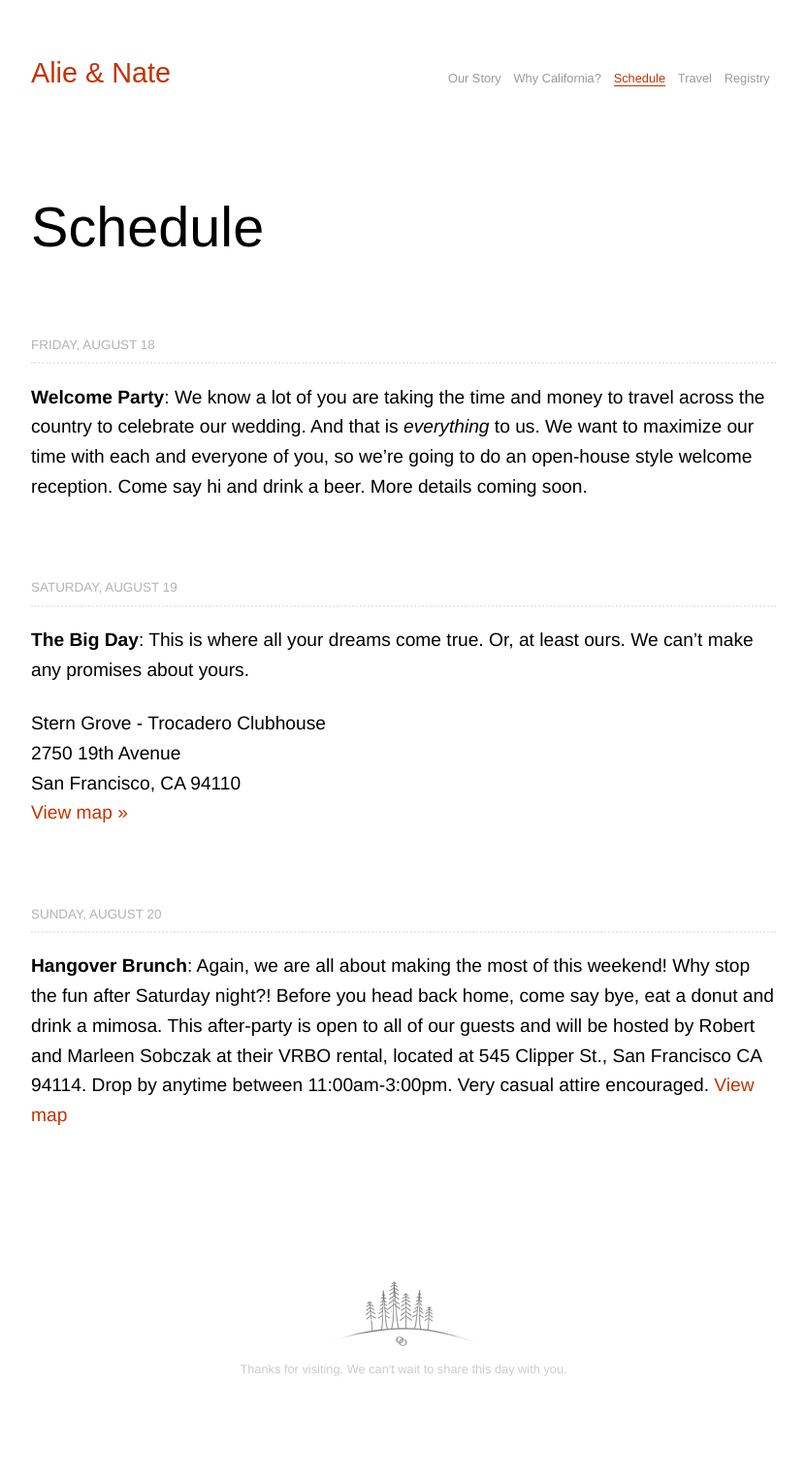
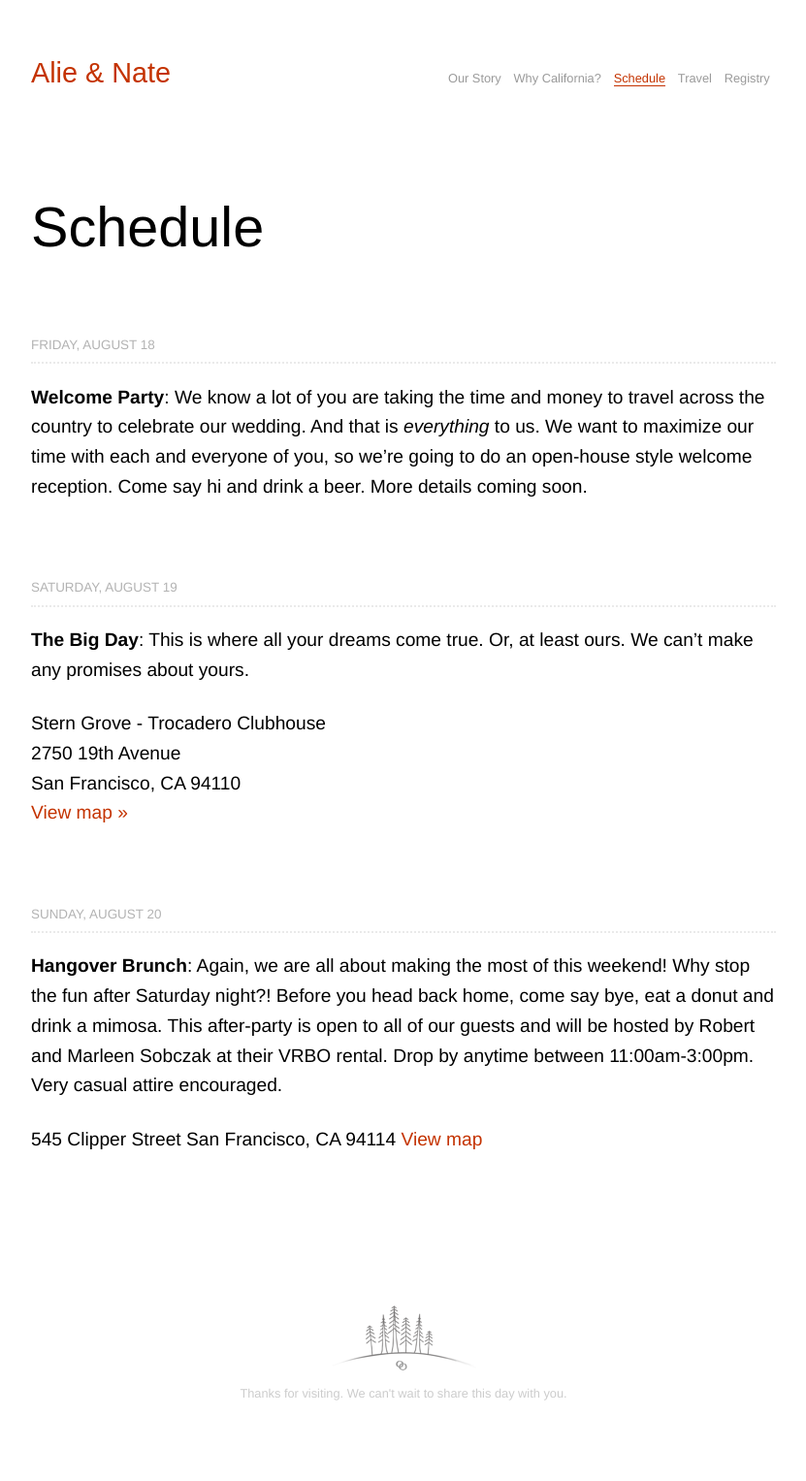
Before and after one commit to nkadlac/alieplusnate.com, a Jekyll site: the page built from schedule.md, in a window 1280 px wide. Shown: the whole page at 97% size, without its empty margins (224-1055 px from the left). Built offline with Jekyll 4.4.1, drawn with Linux system fonts in a browser that asks for light colours; some web fonts are replaced; before the commit the page ends 1502 px from its top, so only the background shows below that.

Commit message:
Updated Schedule

```diff
--- a/schedule.md
+++ b/schedule.md
@@ -20,5 +20,8 @@
 
 ## Sunday, August 20
 
-**Hangover Brunch**: Again, we are all about making the most of this weekend! Why stop the fun after Saturday night?! Before you head back home, come say bye, eat a donut and drink a mimosa. This after-party is open to all of our guests and will be hosted by Robert and Marleen Sobczak at their VRBO rental, located at 545 Clipper St., San Francisco CA 94114. Drop by anytime between 11:00am-3:00pm. Very casual attire encouraged.
+**Hangover Brunch**: Again, we are all about making the most of this weekend! Why stop the fun after Saturday night?! Before you head back home, come say bye, eat a donut and drink a mimosa. This after-party is open to all of our guests and will be hosted by Robert and Marleen Sobczak at their VRBO rental. Drop by anytime between 11:00am-3:00pm. Very casual attire encouraged.
+
+545 Clipper Street
+San Francisco, CA 94114
 [View map](https://www.google.com/maps/place/545+Clipper+St,+San+Francisco,+CA+94114/@37.7484612,-122.4392457,17z/data=!3m1!4b1!4m5!3m4!1s0x808f7e0d393bdde3:0xeee1a60534295003!8m2!3d37.748457!4d-122.437057)
```
